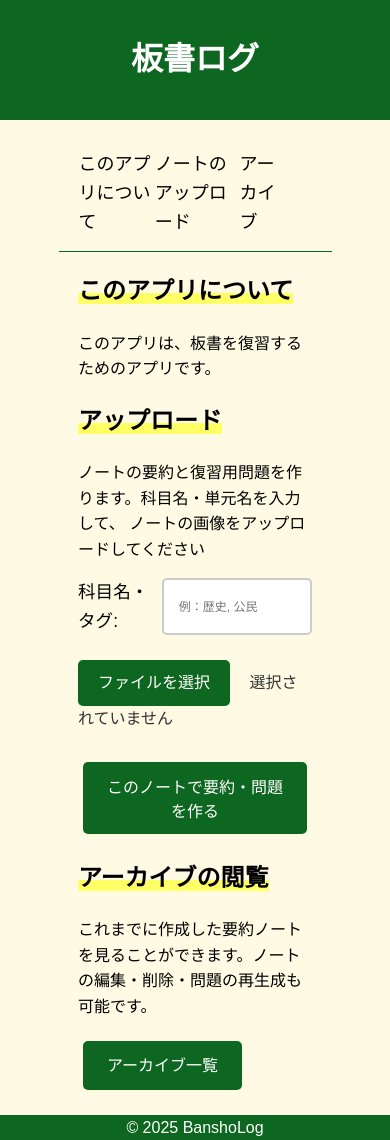
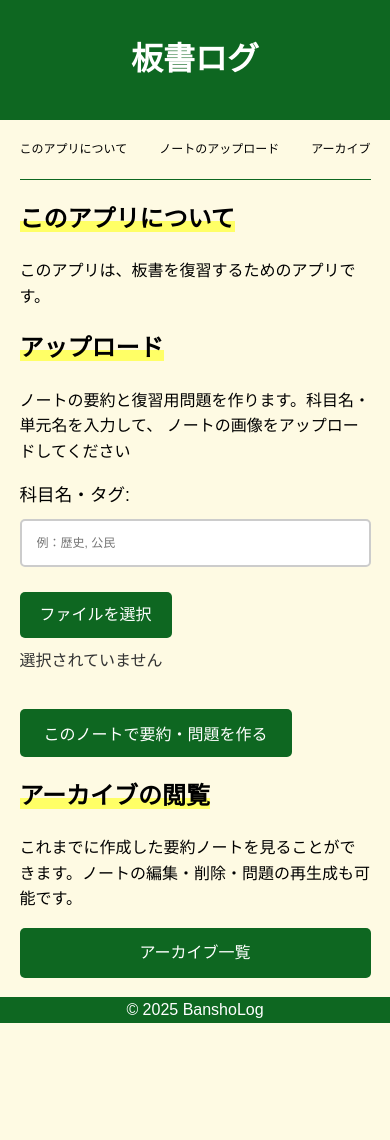
Before and after one commit to Nakamisa1005/bansho-app, a Flask app: page / in a window 390 px wide. After the commit the page ends 1023 px from the top, so only its background shows below. Run offline with Flask 3, Linux system fonts and the light colour scheme; the visitor is signed in with stand-in values (Sample User, id 1); some web fonts are replaced.

Commit message:
スマホ版対応

```diff
--- a/static/style.css
+++ b/static/style.css
@@ -225,3 +225,65 @@ footer p {
     text-align: center;
     margin: 0;
 }
+
+/* ==================================
+   スマホ用のスタイル（768px以下で適用）
+   ================================== */
+@media (max-width: 768px) {
+    main {
+        margin: 5% 5%; /* 左右の余白を減らす */
+    }
+
+    /* ヘッダーナビゲーションの調整 */
+    .nav-container {
+        width: 90%; /* 横幅を広げる */
+    }
+    .nav-list {
+        margin: 20px 0;
+        font-size: 16px; /* 文字を少し小さく */
+    }
+    .nav-item {
+        font-size: 12px;
+    }
+
+    /* フォーム要素の調整 */
+    .subject {
+        flex-direction: column; /* 縦積みにする */
+    }
+    #tag {
+        width: 100%;
+        margin-top: 10px;
+    }
+
+    /* ファイル選択ボタンのレイアウト調整 */
+    .image-file {
+        display: flex;
+        flex-direction: column; /* 縦積みにする */
+        align-items: flex-start;
+    }
+    #file-name {
+        margin-left: 0;
+        margin-top: 10px;
+    }
+
+    /* 編集画面の調整 */
+    .edit-container {
+        padding: 15px;
+    }
+    .edit-box {
+        height: 200px; /* テキストエリアの高さを少し低く */
+    }
+    .edit-container .action-button {
+        width: 100%; /* 保存ボタンを全幅に */
+    }
+
+    /* アクションボタン（編集、削除など）を全幅にする */
+    .action-button {
+        display: block;
+        margin: 10px 0;
+    }
+
+    .action-button-container {
+        flex-direction: column; /* 縦積みにする */
+    }
+}
```
